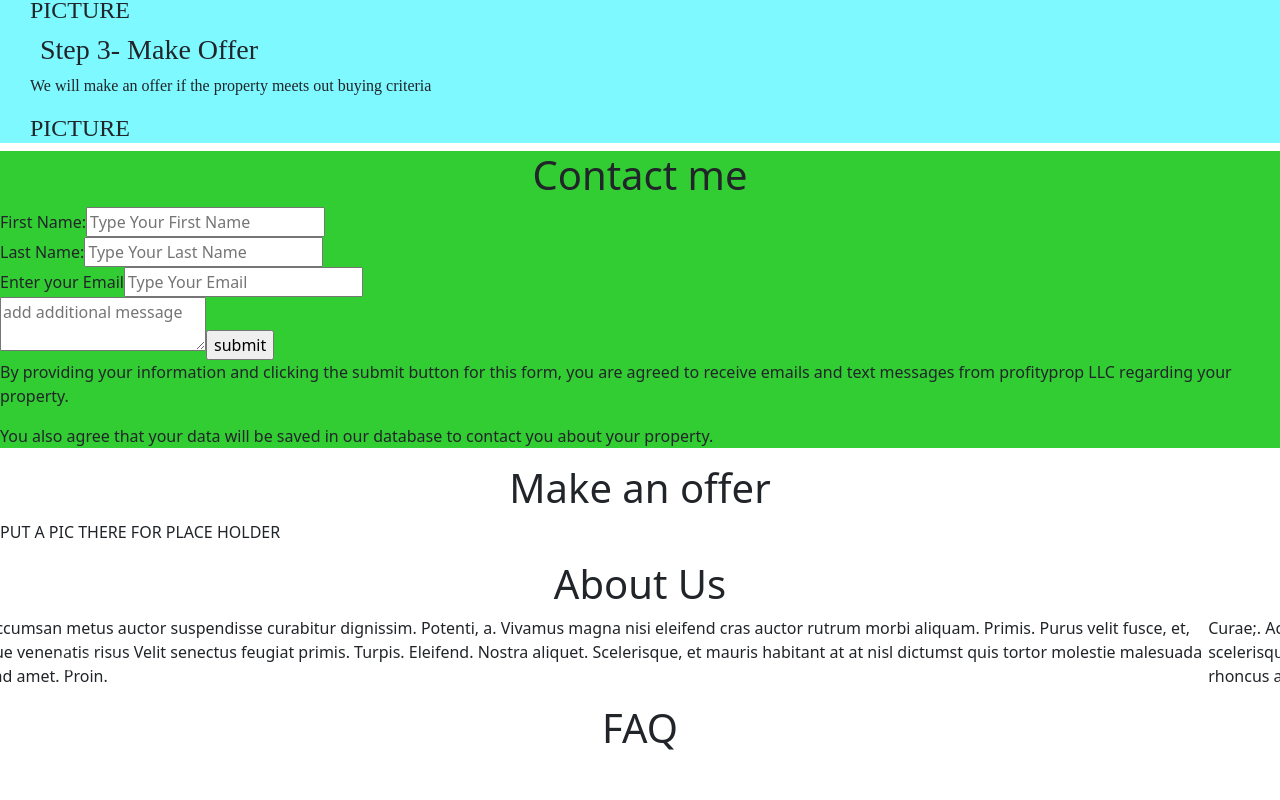
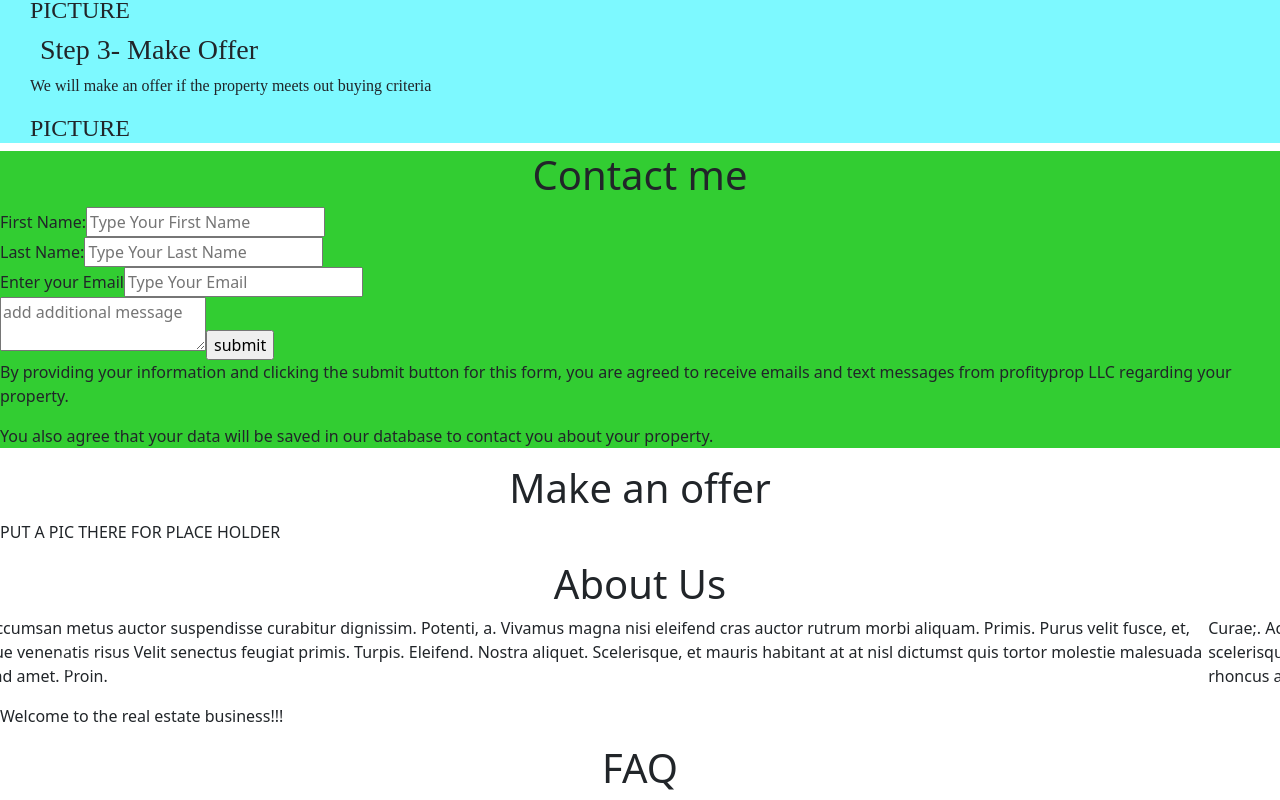
Before and after one commit to Sharlayne/real-estate-project, an Angular app: page / in a window 1280 px wide. Shown: the part 1262-2062 px from the top of the page. Before the commit the page ends 2022 px from the top, so only its background shows below. Built offline with nearby package versions, Linux system fonts and the light colour scheme.

Commit message:
adding welcome greetings

```diff
--- a/src/app/app.component.html
+++ b/src/app/app.component.html
@@ -105,6 +105,7 @@
 
             <div>
 
+
                 <textarea name="message box" placeholder="add additional message"></textarea>
                 <input type="submit" value="submit">
                 <p>By providing your information and clicking the submit button for this form, you are agreed to
@@ -170,7 +171,7 @@
         </div>
     </div>
 
-
+<p>Welcome to the real estate business!!!</p>
 
 
 </div>
```
